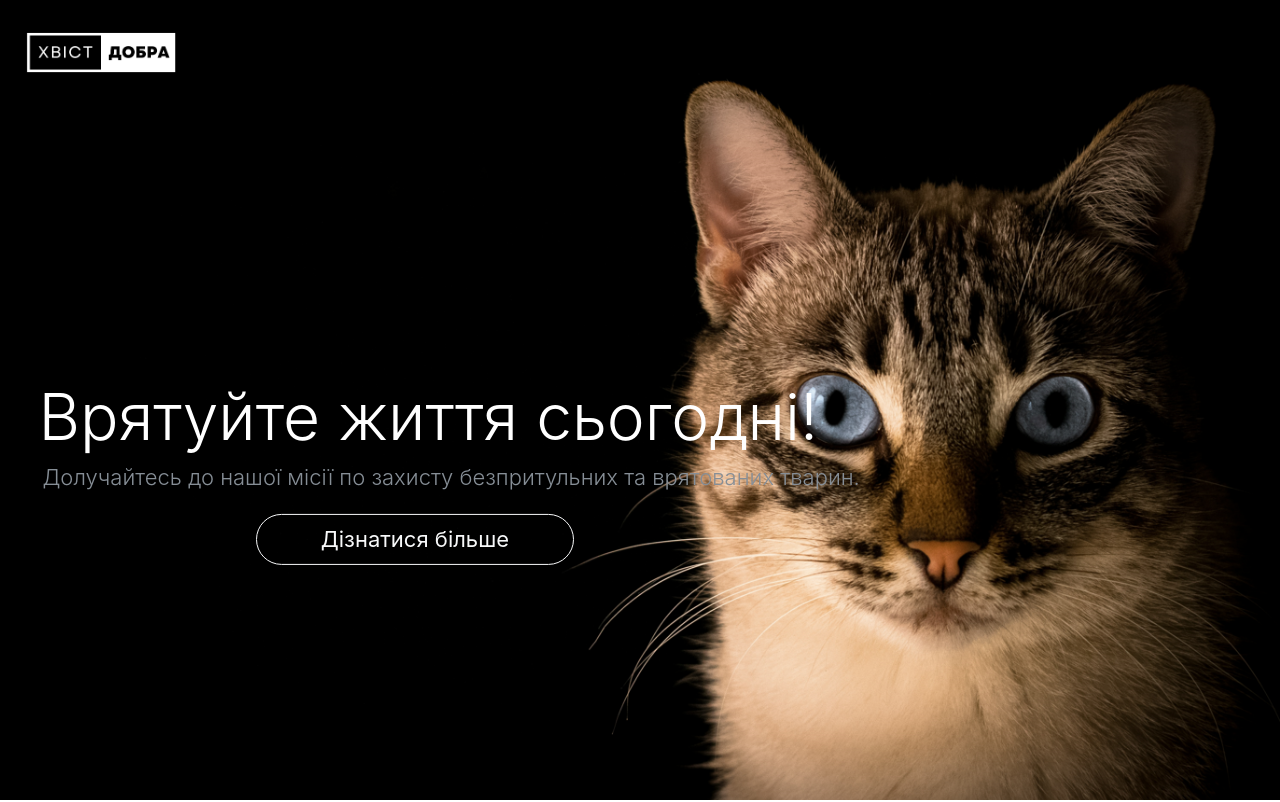
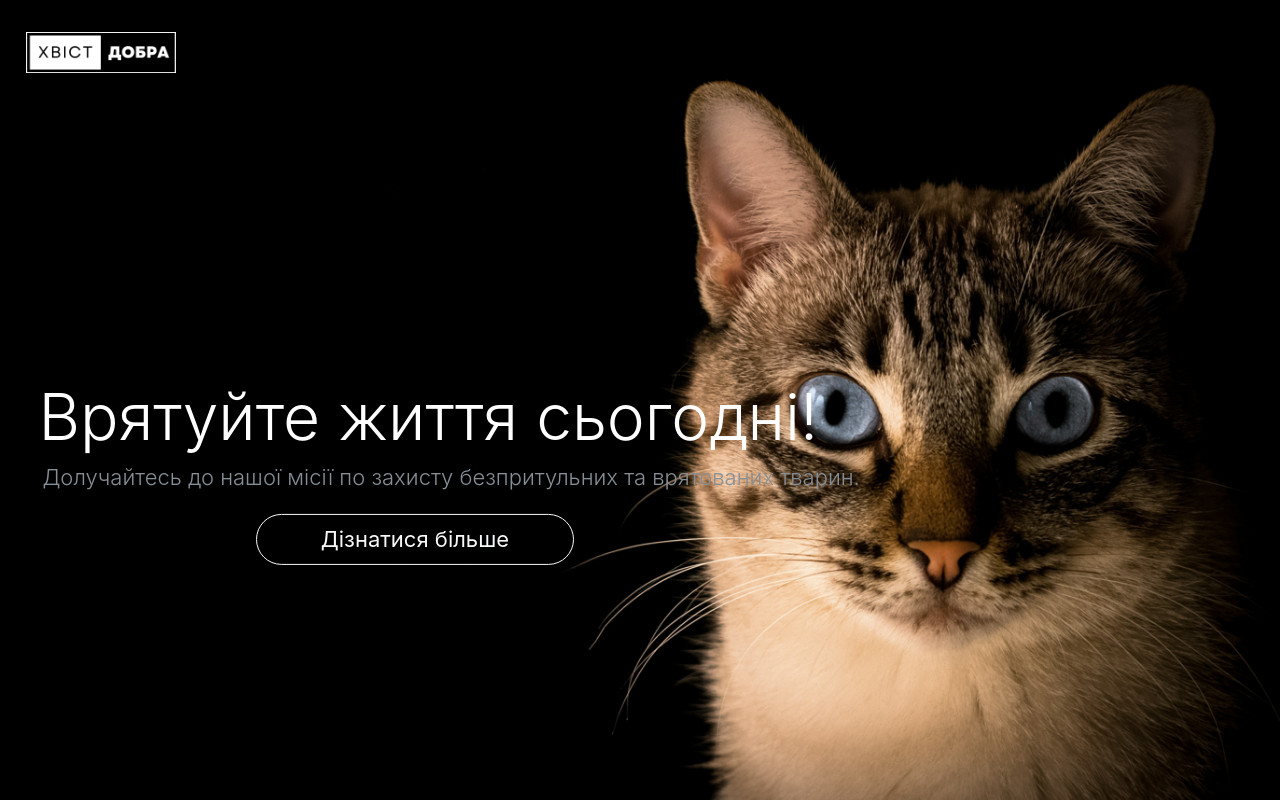
Before and after one commit to Mike-Opanasiuk/Animals, a React (Create React App) app in the folder client/: page / in a window 1280 px wide. Shown: the top 802 px of the page. Built offline with nearby package versions, Linux system fonts and the light colour scheme.

Commit message:
update logo

```diff
--- a/client/src/pages/HomePage/HomePage.tsx
+++ b/client/src/pages/HomePage/HomePage.tsx
@@ -11,7 +11,7 @@
   return (
     <div>
       <div className="full-screen-background">
-        <Link to="/"><img src="logo.png" alt="Хвіст добра" className="logo" /></Link>
+        <Link to="/"><img src="logo-invert.png" alt="Хвіст добра" className="logo" /></Link>
         <div className="overlay-text">
           <h1 className='display-3'>Врятуйте життя сьогодні!</h1>
           <h5 className='lead ps-1'>Долучайтесь до нашої місії по захисту безпритульних та врятованих тварин.</h5>
```
Also changed, not shown: client/public/logo-invert.png (added).
